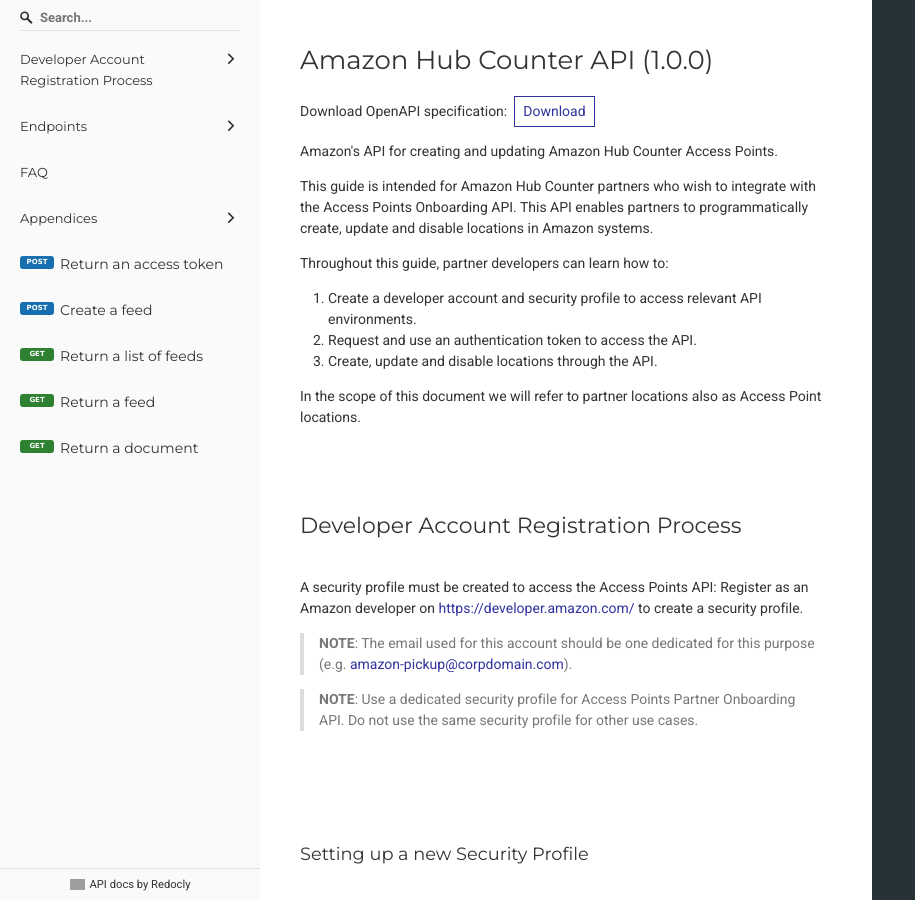
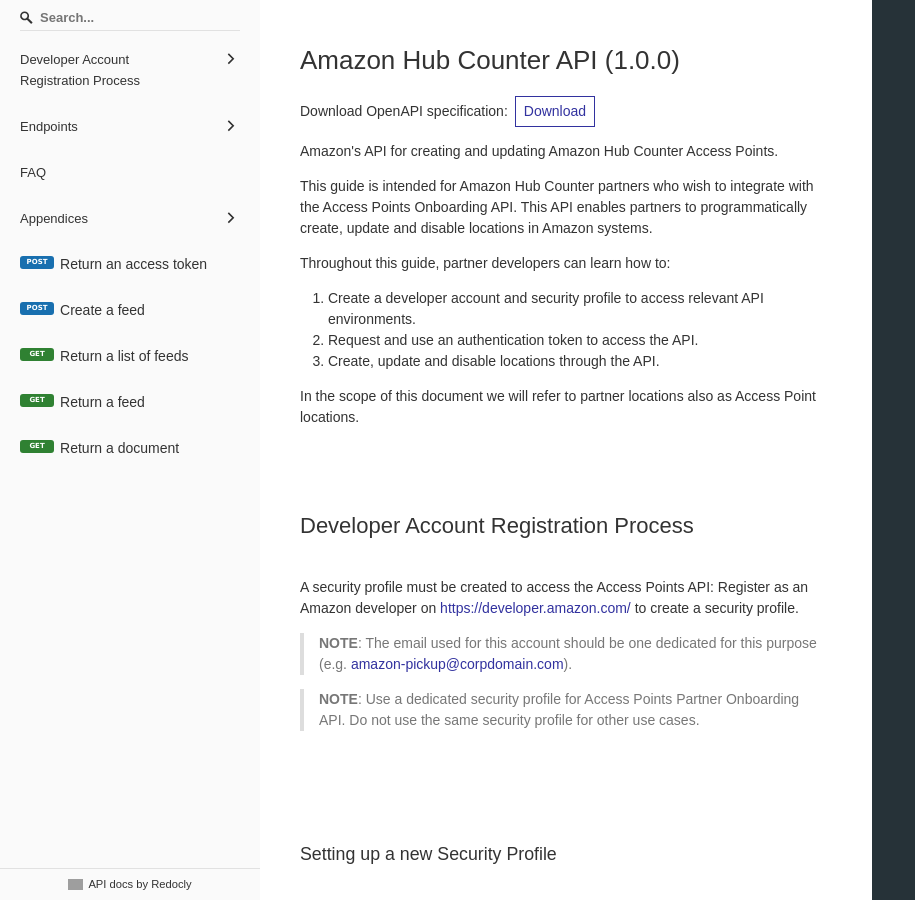
Before and after one commit to amzn/amazon-hub-counter-api-docs, a Jekyll site: the page built from index.md, in a window 1280 px wide and 900 px high. Shown: the whole window, without its empty margins (0-915 px from the left). Built offline with Jekyll 4.4.1, drawn with Linux system fonts in a browser that asks for light colours; some web fonts are replaced; grey boxes are pictures that could not be loaded.

Commit message:
Resolve Shepherd issue due to resources hosted on external CDN
Description
----------------------
- This package referenced APIs from GoogleApi for usage.
- Removed the reference and now importing static css files from the package itself.
- Shepherd issue: https://shepherd.a2z.com/issues/725b0f56-6ba7-4758-a81d-75eba7a85d78

Motivation
----------------------
https://t.corp.amazon.com/V488086559/

Design Document (if applicable)
----------------------
N/A

cr: https://code.amazon.com/reviews/CR-63143193

```diff
--- /dev/null
+++ b/assets/fonts/montserrat.css
@@ -0,0 +1,120 @@
+/* cyrillic-ext */
+@font-face {
+    font-family: 'Montserrat';
+    font-style: normal;
+    font-weight: 300;
+    src: url(https://fonts.gstatic.com/s/montserrat/v18/JTURjIg1_i6t8kCHKm45_cJD3gTD_vx3rCubqg.woff2) format('woff2');
+    unicode-range: U+0460-052F, U+1C80-1C88, U+20B4, U+2DE0-2DFF, U+A640-A69F, U+FE2E-FE2F;
+}
+/* cyrillic */
+@font-face {
+    font-family: 'Montserrat';
+    font-style: normal;
+    font-weight: 300;
+    src: url(https://fonts.gstatic.com/s/montserrat/v18/JTURjIg1_i6t8kCHKm45_cJD3g3D_vx3rCubqg.woff2) format('woff2');
+    unicode-range: U+0400-045F, U+0490-0491, U+04B0-04B1, U+2116;
+}
+/* vietnamese */
+@font-face {
+    font-family: 'Montserrat';
+    font-style: normal;
+    font-weight: 300;
+    src: url(https://fonts.gstatic.com/s/montserrat/v18/JTURjIg1_i6t8kCHKm45_cJD3gbD_vx3rCubqg.woff2) format('woff2');
+    unicode-range: U+0102-0103, U+0110-0111, U+0128-0129, U+0168-0169, U+01A0-01A1, U+01AF-01B0, U+1EA0-1EF9, U+20AB;
+}
+/* latin-ext */
+@font-face {
+    font-family: 'Montserrat';
+    font-style: normal;
+    font-weight: 300;
+    src: url(https://fonts.gstatic.com/s/montserrat/v18/JTURjIg1_i6t8kCHKm45_cJD3gfD_vx3rCubqg.woff2) format('woff2');
+    unicode-range: U+0100-024F, U+0259, U+1E00-1EFF, U+2020, U+20A0-20AB, U+20AD-20CF, U+2113, U+2C60-2C7F, U+A720-A7FF;
+}
+/* latin */
+@font-face {
+    font-family: 'Montserrat';
+    font-style: normal;
+    font-weight: 300;
+    src: url(https://fonts.gstatic.com/s/montserrat/v18/JTURjIg1_i6t8kCHKm45_cJD3gnD_vx3rCs.woff2) format('woff2');
+    unicode-range: U+0000-00FF, U+0131, U+0152-0153, U+02BB-02BC, U+02C6, U+02DA, U+02DC, U+2000-206F, U+2074, U+20AC, U+2122, U+2191, U+2193, U+2212, U+2215, U+FEFF, U+FFFD;
+}
+/* cyrillic-ext */
+@font-face {
+    font-family: 'Montserrat';
+    font-style: normal;
+    font-weight: 400;
+    src: url(https://fonts.gstatic.com/s/montserrat/v18/JTUSjIg1_i6t8kCHKm459WRhyyTh89ZNpQ.woff2) format('woff2');
+    unicode-range: U+0460-052F, U+1C80-1C88, U+20B4, U+2DE0-2DFF, U+A640-A69F, U+FE2E-FE2F;
+}
+/* cyrillic */
+@font-face {
+    font-family: 'Montserrat';
+    font-style: normal;
+    font-weight: 400;
+    src: url(https://fonts.gstatic.com/s/montserrat/v18/JTUSjIg1_i6t8kCHKm459W1hyyTh89ZNpQ.woff2) format('woff2');
+    unicode-range: U+0400-045F, U+0490-0491, U+04B0-04B1, U+2116;
+}
+/* vietnamese */
+@font-face {
+    font-family: 'Montserrat';
+    font-style: normal;
+    font-weight: 400;
+    src: url(https://fonts.gstatic.com/s/montserrat/v18/JTUSjIg1_i6t8kCHKm459WZhyyTh89ZNpQ.woff2) format('woff2');
+    unicode-range: U+0102-0103, U+0110-0111, U+0128-0129, U+0168-0169, U+01A0-01A1, U+01AF-01B0, U+1EA0-1EF9, U+20AB;
+}
+/* latin-ext */
+@font-face {
+    font-family: 'Montserrat';
+    font-style: normal;
+    font-weight: 400;
+    src: url(https://fonts.gstatic.com/s/montserrat/v18/JTUSjIg1_i6t8kCHKm459WdhyyTh89ZNpQ.woff2) format('woff2');
+    unicode-range: U+0100-024F, U+0259, U+1E00-1EFF, U+2020, U+20A0-20AB, U+20AD-20CF, U+2113, U+2C60-2C7F, U+A720-A7FF;
+}
+/* latin */
+@font-face {
+    font-family: 'Montserrat';
+    font-style: normal;
+    font-weight: 400;
+    src: url(https://fonts.gstatic.com/s/montserrat/v18/JTUSjIg1_i6t8kCHKm459WlhyyTh89Y.woff2) format('woff2');
+    unicode-range: U+0000-00FF, U+0131, U+0152-0153, U+02BB-02BC, U+02C6, U+02DA, U+02DC, U+2000-206F, U+2074, U+20AC, U+2122, U+2191, U+2193, U+2212, U+2215, U+FEFF, U+FFFD;
+}
+/* cyrillic-ext */
+@font-face {
+    font-family: 'Montserrat';
+    font-style: normal;
+    font-weight: 700;
+    src: url(https://fonts.gstatic.com/s/montserrat/v18/JTURjIg1_i6t8kCHKm45_dJE3gTD_vx3rCubqg.woff2) format('woff2');
+    unicode-range: U+0460-052F, U+1C80-1C88, U+20B4, U+2DE0-2DFF, U+A640-A69F, U+FE2E-FE2F;
+}
+/* cyrillic */
+@font-face {
+    font-family: 'Montserrat';
+    font-style: normal;
+    font-weight: 700;
+    src: url(https://fonts.gstatic.com/s/montserrat/v18/JTURjIg1_i6t8kCHKm45_dJE3g3D_vx3rCubqg.woff2) format('woff2');
+    unicode-range: U+0400-045F, U+0490-0491, U+04B0-04B1, U+2116;
+}
+/* vietnamese */
+@font-face {
+    font-family: 'Montserrat';
+    font-style: normal;
+    font-weight: 700;
+    src: url(https://fonts.gstatic.com/s/montserrat/v18/JTURjIg1_i6t8kCHKm45_dJE3gbD_vx3rCubqg.woff2) format('woff2');
+    unicode-range: U+0102-0103, U+0110-0111, U+0128-0129, U+0168-0169, U+01A0-01A1, U+01AF-01B0, U+1EA0-1EF9, U+20AB;
+}
+/* latin-ext */
+@font-face {
+    font-family: 'Montserrat';
+    font-style: normal;
+    font-weight: 700;
+    src: url(https://fonts.gstatic.com/s/montserrat/v18/JTURjIg1_i6t8kCHKm45_dJE3gfD_vx3rCubqg.woff2) format('woff2');
+    unicode-range: U+0100-024F, U+0259, U+1E00-1EFF, U+2020, U+20A0-20AB, U+20AD-20CF, U+2113, U+2C60-2C7F, U+A720-A7FF;
+}
+/* latin */
+@font-face {
+    font-family: 'Montserrat';
+    font-style: normal;
+    font-weight: 700;
+    src: url(https://fonts.gstatic.com/s/montserrat/v18/JTURjIg1_i6t8kCHKm45_dJE3gnD_vx3rCs.woff2) format('woff2');
+    unicode-range: U+0000-00FF, U+0131, U+0152-0153, U+02BB-02BC, U+02C6, U+02DA, U+02DC, U+2000-206F, U+2074, U+20AC, U+2122, U+2191, U+2193, U+2212, U+2215, U+FEFF, U+FFFD;
+}
--- /dev/null
+++ b/assets/fonts/roboto.css
@@ -0,0 +1,168 @@
+/* cyrillic-ext */
+@font-face {
+    font-family: 'Roboto';
+    font-style: normal;
+    font-weight: 300;
+    src: url(https://fonts.gstatic.com/s/roboto/v29/KFOlCnqEu92Fr1MmSU5fCRc4AMP6lbBP.woff2) format('woff2');
+    unicode-range: U+0460-052F, U+1C80-1C88, U+20B4, U+2DE0-2DFF, U+A640-A69F, U+FE2E-FE2F;
+}
+/* cyrillic */
+@font-face {
+    font-family: 'Roboto';
+    font-style: normal;
+    font-weight: 300;
+    src: url(https://fonts.gstatic.com/s/roboto/v29/KFOlCnqEu92Fr1MmSU5fABc4AMP6lbBP.woff2) format('woff2');
+    unicode-range: U+0400-045F, U+0490-0491, U+04B0-04B1, U+2116;
+}
+/* greek-ext */
+@font-face {
+    font-family: 'Roboto';
+    font-style: normal;
+    font-weight: 300;
+    src: url(https://fonts.gstatic.com/s/roboto/v29/KFOlCnqEu92Fr1MmSU5fCBc4AMP6lbBP.woff2) format('woff2');
+    unicode-range: U+1F00-1FFF;
+}
+/* greek */
+@font-face {
+    font-family: 'Roboto';
+    font-style: normal;
+    font-weight: 300;
+    src: url(https://fonts.gstatic.com/s/roboto/v29/KFOlCnqEu92Fr1MmSU5fBxc4AMP6lbBP.woff2) format('woff2');
+    unicode-range: U+0370-03FF;
+}
+/* vietnamese */
+@font-face {
+    font-family: 'Roboto';
+    font-style: normal;
+    font-weight: 300;
+    src: url(https://fonts.gstatic.com/s/roboto/v29/KFOlCnqEu92Fr1MmSU5fCxc4AMP6lbBP.woff2) format('woff2');
+    unicode-range: U+0102-0103, U+0110-0111, U+0128-0129, U+0168-0169, U+01A0-01A1, U+01AF-01B0, U+1EA0-1EF9, U+20AB;
+}
+/* latin-ext */
+@font-face {
+    font-family: 'Roboto';
+    font-style: normal;
+    font-weight: 300;
+    src: url(https://fonts.gstatic.com/s/roboto/v29/KFOlCnqEu92Fr1MmSU5fChc4AMP6lbBP.woff2) format('woff2');
+    unicode-range: U+0100-024F, U+0259, U+1E00-1EFF, U+2020, U+20A0-20AB, U+20AD-20CF, U+2113, U+2C60-2C7F, U+A720-A7FF;
+}
+/* latin */
+@font-face {
+    font-family: 'Roboto';
+    font-style: normal;
+    font-weight: 300;
+    src: url(https://fonts.gstatic.com/s/roboto/v29/KFOlCnqEu92Fr1MmSU5fBBc4AMP6lQ.woff2) format('woff2');
+    unicode-range: U+0000-00FF, U+0131, U+0152-0153, U+02BB-02BC, U+02C6, U+02DA, U+02DC, U+2000-206F, U+2074, U+20AC, U+2122, U+2191, U+2193, U+2212, U+2215, U+FEFF, U+FFFD;
+}
+/* cyrillic-ext */
+@font-face {
+    font-family: 'Roboto';
+    font-style: normal;
+    font-weight: 400;
+    src: url(https://fonts.gstatic.com/s/roboto/v29/KFOmCnqEu92Fr1Mu72xKKTU1Kvnz.woff2) format('woff2');
+    unicode-range: U+0460-052F, U+1C80-1C88, U+20B4, U+2DE0-2DFF, U+A640-A69F, U+FE2E-FE2F;
+}
+/* cyrillic */
+@font-face {
+    font-family: 'Roboto';
+    font-style: normal;
+    font-weight: 400;
+    src: url(https://fonts.gstatic.com/s/roboto/v29/KFOmCnqEu92Fr1Mu5mxKKTU1Kvnz.woff2) format('woff2');
+    unicode-range: U+0400-045F, U+0490-0491, U+04B0-04B1, U+2116;
+}
+/* greek-ext */
+@font-face {
+    font-family: 'Roboto';
+    font-style: normal;
+    font-weight: 400;
+    src: url(https://fonts.gstatic.com/s/roboto/v29/KFOmCnqEu92Fr1Mu7mxKKTU1Kvnz.woff2) format('woff2');
+    unicode-range: U+1F00-1FFF;
+}
+/* greek */
+@font-face {
+    font-family: 'Roboto';
+    font-style: normal;
+    font-weight: 400;
+    src: url(https://fonts.gstatic.com/s/roboto/v29/KFOmCnqEu92Fr1Mu4WxKKTU1Kvnz.woff2) format('woff2');
+    unicode-range: U+0370-03FF;
+}
+/* vietnamese */
+@font-face {
+    font-family: 'Roboto';
+    font-style: normal;
+    font-weight: 400;
+    src: url(https://fonts.gstatic.com/s/roboto/v29/KFOmCnqEu92Fr1Mu7WxKKTU1Kvnz.woff2) format('woff2');
+    unicode-range: U+0102-0103, U+0110-0111, U+0128-0129, U+0168-0169, U+01A0-01A1, U+01AF-01B0, U+1EA0-1EF9, U+20AB;
+}
+/* latin-ext */
+@font-face {
+    font-family: 'Roboto';
+    font-style: normal;
+    font-weight: 400;
+    src: url(https://fonts.gstatic.com/s/roboto/v29/KFOmCnqEu92Fr1Mu7GxKKTU1Kvnz.woff2) format('woff2');
+    unicode-range: U+0100-024F, U+0259, U+1E00-1EFF, U+2020, U+20A0-20AB, U+20AD-20CF, U+2113, U+2C60-2C7F, U+A720-A7FF;
+}
+/* latin */
+@font-face {
+    font-family: 'Roboto';
+    font-style: normal;
+    font-weight: 400;
+    src: url(https://fonts.gstatic.com/s/roboto/v29/KFOmCnqEu92Fr1Mu4mxKKTU1Kg.woff2) format('woff2');
+    unicode-range: U+0000-00FF, U+0131, U+0152-0153, U+02BB-02BC, U+02C6, U+02DA, U+02DC, U+2000-206F, U+2074, U+20AC, U+2122, U+2191, U+2193, U+2212, U+2215, U+FEFF, U+FFFD;
+}
+/* cyrillic-ext */
+@font-face {
+    font-family: 'Roboto';
+    font-style: normal;
+    font-weight: 700;
+    src: url(https://fonts.gstatic.com/s/roboto/v29/KFOlCnqEu92Fr1MmWUlfCRc4AMP6lbBP.woff2) format('woff2');
+    unicode-range: U+0460-052F, U+1C80-1C88, U+20B4, U+2DE0-2DFF, U+A640-A69F, U+FE2E-FE2F;
+}
+/* cyrillic */
+@font-face {
+    font-family: 'Roboto';
+    font-style: normal;
+    font-weight: 700;
+    src: url(https://fonts.gstatic.com/s/roboto/v29/KFOlCnqEu92Fr1MmWUlfABc4AMP6lbBP.woff2) format('woff2');
+    unicode-range: U+0400-045F, U+0490-0491, U+04B0-04B1, U+2116;
+}
+/* greek-ext */
+@font-face {
+    font-family: 'Roboto';
+    font-style: normal;
+    font-weight: 700;
+    src: url(https://fonts.gstatic.com/s/roboto/v29/KFOlCnqEu92Fr1MmWUlfCBc4AMP6lbBP.woff2) format('woff2');
+    unicode-range: U+1F00-1FFF;
+}
+/* greek */
+@font-face {
+    font-family: 'Roboto';
+    font-style: normal;
+    font-weight: 700;
+    src: url(https://fonts.gstatic.com/s/roboto/v29/KFOlCnqEu92Fr1MmWUlfBxc4AMP6lbBP.woff2) format('woff2');
+    unicode-range: U+0370-03FF;
+}
+/* vietnamese */
+@font-face {
+    font-family: 'Roboto';
+    font-style: normal;
+    font-weight: 700;
+    src: url(https://fonts.gstatic.com/s/roboto/v29/KFOlCnqEu92Fr1MmWUlfCxc4AMP6lbBP.woff2) format('woff2');
+    unicode-range: U+0102-0103, U+0110-0111, U+0128-0129, U+0168-0169, U+01A0-01A1, U+01AF-01B0, U+1EA0-1EF9, U+20AB;
+}
+/* latin-ext */
+@font-face {
+    font-family: 'Roboto';
+    font-style: normal;
+    font-weight: 700;
+    src: url(https://fonts.gstatic.com/s/roboto/v29/KFOlCnqEu92Fr1MmWUlfChc4AMP6lbBP.woff2) format('woff2');
+    unicode-range: U+0100-024F, U+0259, U+1E00-1EFF, U+2020, U+20A0-20AB, U+20AD-20CF, U+2113, U+2C60-2C7F, U+A720-A7FF;
+}
+/* latin */
+@font-face {
+    font-family: 'Roboto';
+    font-style: normal;
+    font-weight: 700;
+    src: url(https://fonts.gstatic.com/s/roboto/v29/KFOlCnqEu92Fr1MmWUlfBBc4AMP6lQ.woff2) format('woff2');
+    unicode-range: U+0000-00FF, U+0131, U+0152-0153, U+02BB-02BC, U+02C6, U+02DA, U+02DC, U+2000-206F, U+2074, U+20AC, U+2122, U+2191, U+2193, U+2212, U+2215, U+FEFF, U+FFFD;
+}
--- a/index.md
+++ b/index.md
@@ -8,7 +8,8 @@ title: "Amazon Hub Counter API Docs"
     <!-- needed for adaptive design -->
     <meta charset="utf-8"/>
     <meta name="viewport" content="width=device-width, initial-scale=1">
-    <link href="https://fonts.googleapis.com/css?family=Montserrat:300,400,700|Roboto:300,400,700" rel="stylesheet">
+    <link href="assets/fonts/montserrat.css" rel="stylesheet">
+    <link href="assets/fonts/roboto.css" rel="stylesheet">
 
     <!--
     ReDoc doesn't change outer page styles
```
